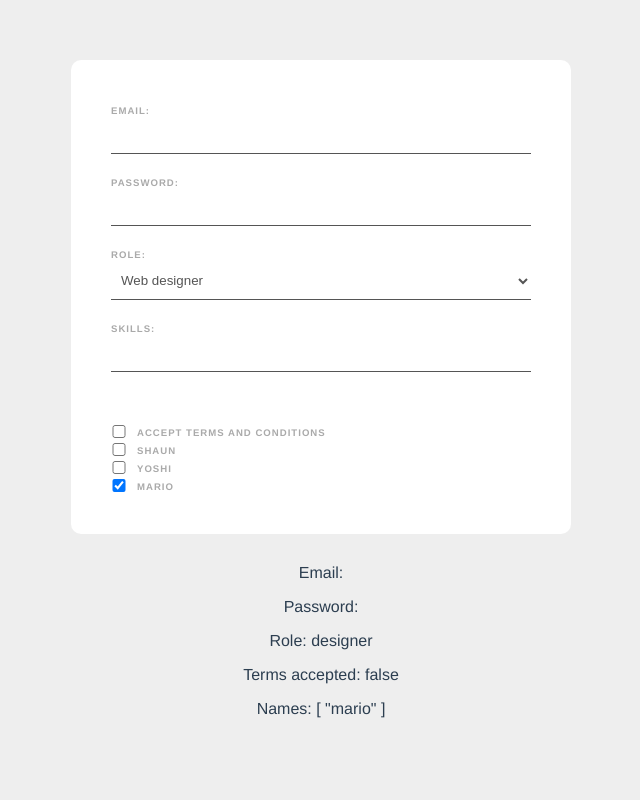
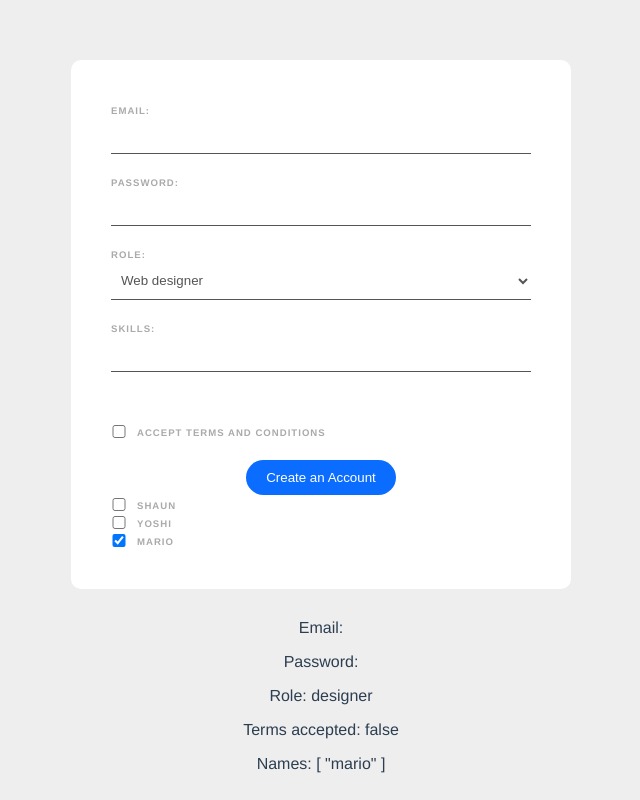
Before and after one commit to dudarmykola/vue-simple-app, a Vue app: page / in a window 1280 px wide. Shown: the whole page, without its empty margins (319-959 px from the left). Built offline with nearby package versions, Linux system fonts and the light colour scheme.

Commit message:
handle submit added

```diff
--- a/src/components/SignupForm.vue
+++ b/src/components/SignupForm.vue
@@ -8,7 +8,8 @@
       tempSkill: '',
       terms: false,
       names: ['mario'],
-      skills: []
+      skills: [],
+      passwordError: ''
     };
   },
   methods: {
@@ -24,14 +25,19 @@
     deleteSkill(skill) {
       this.skills = this.skills.filter(item => {
         return item !== skill;
-      })
+      });
+    },
+    handleSubmit() {
+      this.passwordError = this.password.length > 5
+          ? ''
+          : 'Password must be at least 6 chars long';
     }
   }
 };
 </script>
 
 <template>
-  <form>
+  <form @submit.prevent="handleSubmit">
     <label for="email">
       email:
       <input name="email" type="email" v-model="email" required>
@@ -40,6 +46,10 @@
     <label for="password">
       password:
       <input name="password" type="password" v-model="password" required>
+      <div v-if="passwordError">
+        <br>
+        <p class="error">{{ passwordError }}</p>
+      </div>
     </label>
     <br>
     <label for="role">
@@ -61,6 +71,9 @@
     <div class="terms">
       <input name="terms" type="checkbox" v-model="terms" required>
       <label for="terms">Accept terms and conditions</label>
+    </div>
+    <div class="actions">
+      <button class="submit">Create an Account</button>
     </div>
     <div>
       <input type="checkbox" v-model="names" value="shaun">
@@ -140,4 +153,29 @@
   color: #777;
   cursor: pointer;
 }
+
+.actions {
+  text-align: center;
+}
+
+button {
+  background: #0b6dff;
+  border: 0;
+  padding: 10px 20px;
+  margin-top: 20px;
+  color: white;
+  border-radius: 20px;
+  cursor: pointer;
+}
+
+.submit {
+  text-align: center;
+}
+
+.error {
+  color: #ff0062;
+  margin-top: 10px;
+  font-size: 0.8em;
+  font-weight: bold;
+}
 </style>
```
